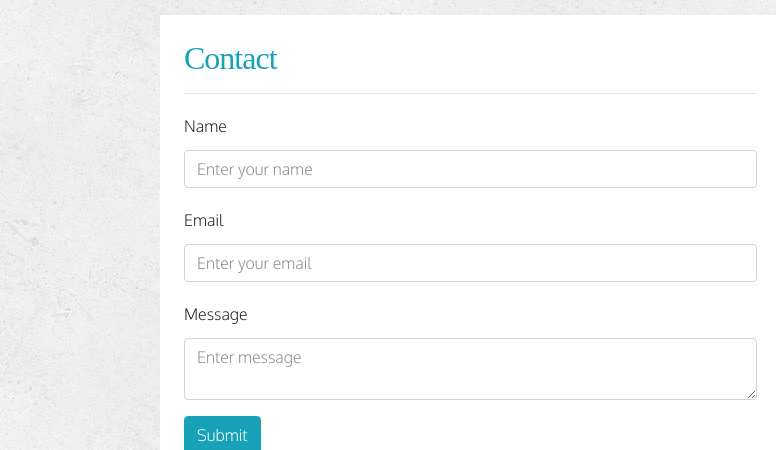
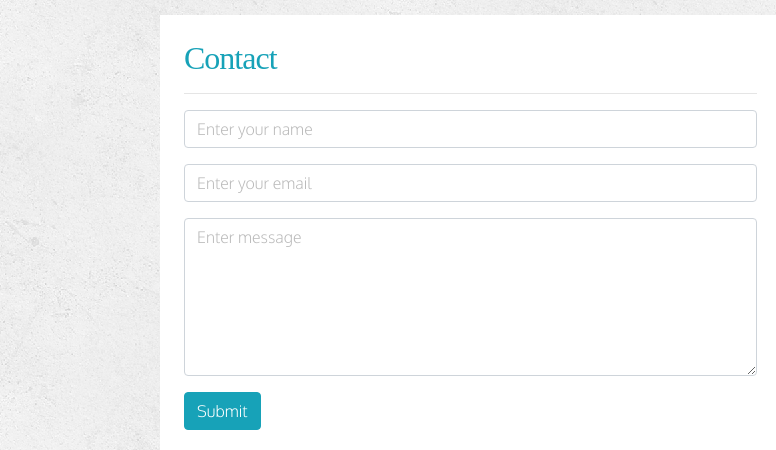
Before and after one commit to cuneytakcay/Bootstrap-Portfolio, a plain HTML site: page contact.html in a window 1280 px wide. Shown: the part 116-566 px from the top of the page, 0-776 px from the left. Drawn offline with nearby package versions, Linux system fonts and the light colour scheme; a web font is replaced by a local one.

Commit message:
restyled contact form

```diff
--- a/assets/css/style.css
+++ b/assets/css/style.css
@@ -64,6 +64,11 @@ li>a:hover { color: #fff; }
 	box-shadow: 0 4px 8px 0 rgba(0, 0, 0, 0.2), 0 6px 20px 0 rgba(0, 0, 0, 0.19);
 }
 
+.form-control::-webkit-input-placeholder { color: #bbb }
+.form-control::-moz-placeholder { color: #bbb }
+.form-control:-ms-input-placeholder { color: #bbb }
+.form-control:-moz-placeholder { color: #bbb }
+
 /*=======================================================================
 ========================= MEDIA QUERIES =================================
 =========================================================================*/
--- a/contact.html
+++ b/contact.html
@@ -42,16 +42,13 @@
 
 					<form>
 						<div class="form-group">
-							<label for="name">Name</label>
 							<input type="text" name="Name" class="form-control" id="name" placeholder="Enter your name">
 						</div>
 						<div class="form-group">
-							<label for="email">Email</label>
 							<input type="email" name="Email" class="form-control" id="email" placeholder="Enter your email">
 						</div>
 						<div class="form-group">
-							<label for="message">Message</label>
-							<textarea name="message" class="form-control" id="message" placeholder="Enter message"></textarea>
+							<textarea name="message" class="form-control" id="message" placeholder="Enter message" rows="6"></textarea>
 						</div>
 						<button type="submit" class="btn btn-info">Submit</button>
 					</form>
```
